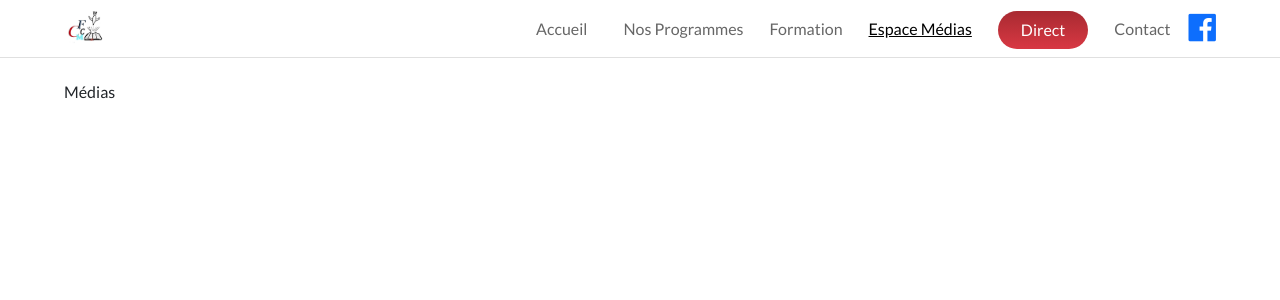
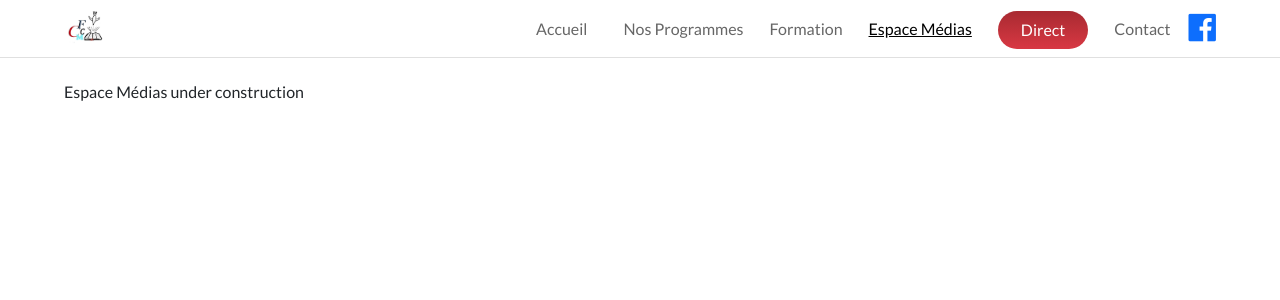
Before and after one commit to Olivier-Kango/cfcm, a React (Create React App) app: page /medias in a window 1280 px wide. Shown: the top 300 px of the page. Built offline with nearby package versions, Linux system fonts and the light colour scheme; a web font is replaced by a local one.

Commit message:
under construction

```diff
--- a/src/components/Medias.js
+++ b/src/components/Medias.js
@@ -3,7 +3,7 @@ import '../styling/Medias.scss';
 
 const Medias = () => (
   <div className="medias">
-    Médias
+    Espace Médias under construction
   </div>
 );
 
```
